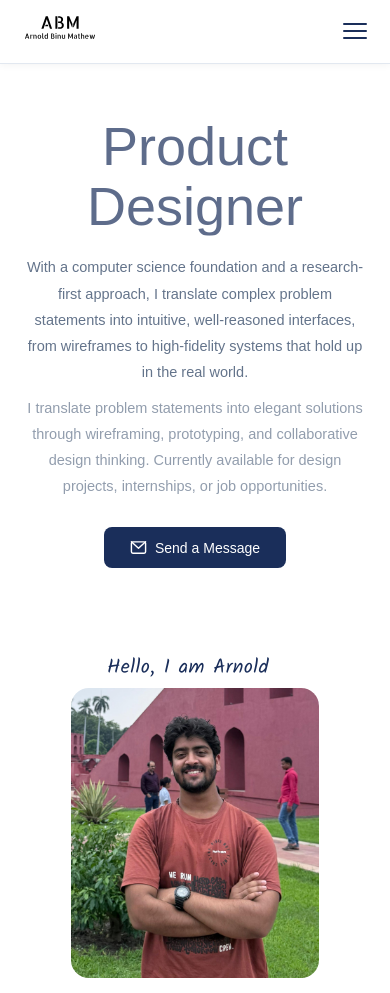
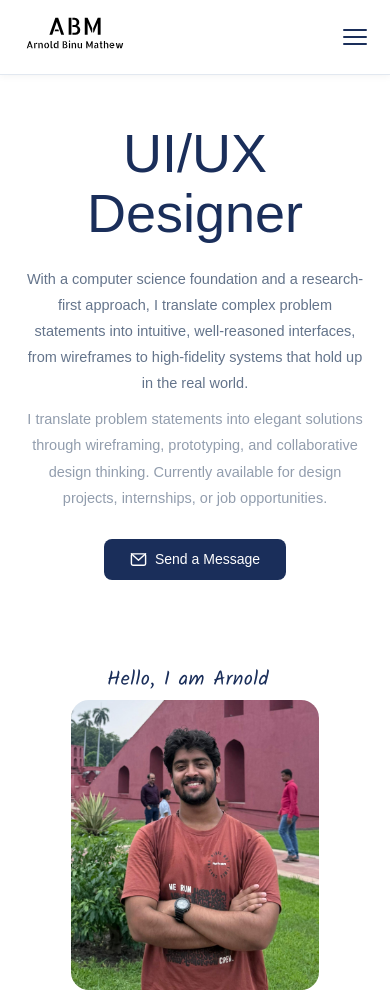
Before and after one commit to arnoldbinuwork-alt/Portfolio-Site, a plain HTML site: page index.html in a window 390 px wide. Shown: the top 993 px of the page. Drawn offline with Linux system fonts and the light colour scheme; a web font is replaced by a local one.

Commit message:
fix navbar mobile layout

```diff
--- a/Portfolio.css
+++ b/Portfolio.css
@@ -64,7 +64,7 @@ nav {
 }
 
 .logo {
-  width: 160px;
+  width: 140px;
   height: auto;
   max-width: 100%;
 }
@@ -241,9 +241,11 @@ nav {
     gap: 0;
   }
 
+/* Mobile */
+
   .logo {
-    width: 80px;
-    height: auto;
+    width: 110px;
+    min-width: 100px;
   }
 
   .nav-toggle {
@@ -311,8 +313,7 @@ nav {
   }
 
   .logo {
-    width: 100px;
-    height: auto;
+    width: 120px;
   }
 
   .nav-links {
--- a/Script.js
+++ b/Script.js
@@ -110,10 +110,16 @@ document.addEventListener("DOMContentLoaded", () => {
   }
 
   /* ── NAV BAR ── */
+document.addEventListener("DOMContentLoaded", () => {
+
   const toggle = document.querySelector('.nav-toggle');
   const links  = document.querySelector('.nav-links');
 
-  if (toggle && links) {
+  if (!toggle || !links) {
+    console.error("Navbar elements not found");
+    return;
+  }
+
   toggle.addEventListener('click', () => {
     toggle.classList.toggle('open');
     links.classList.toggle('open');
@@ -125,6 +131,5 @@ document.addEventListener("DOMContentLoaded", () => {
       links.classList.remove('open');
     })
   );
-  }
 
 });
```
Lines whose indentation alone changed are shown as unchanged.
